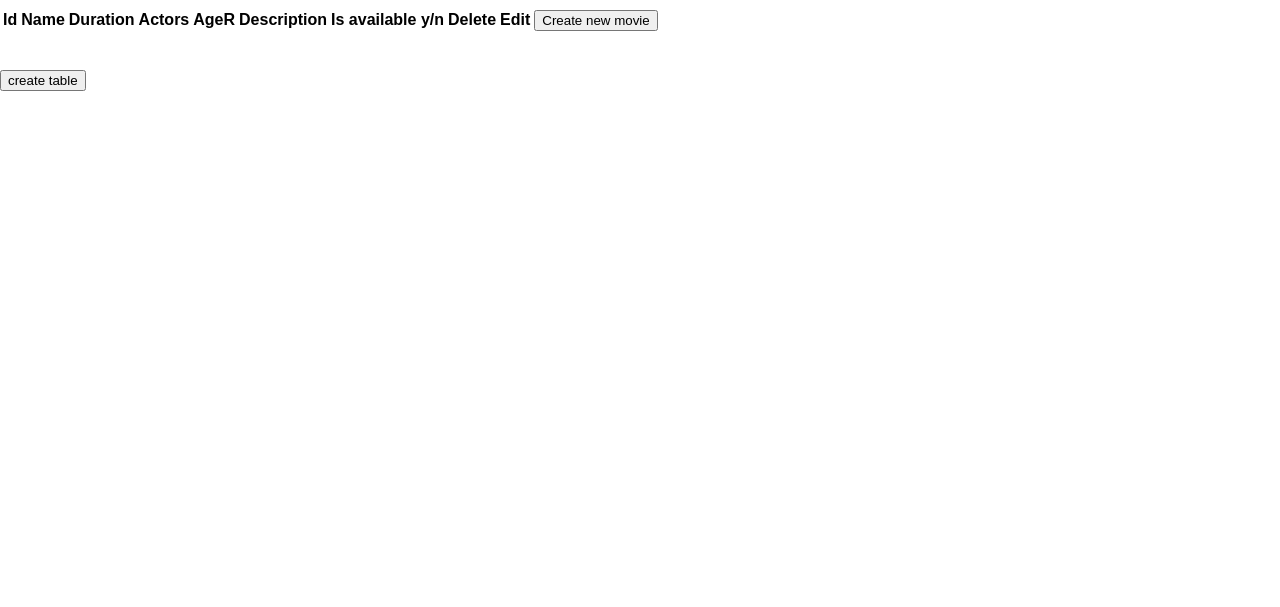
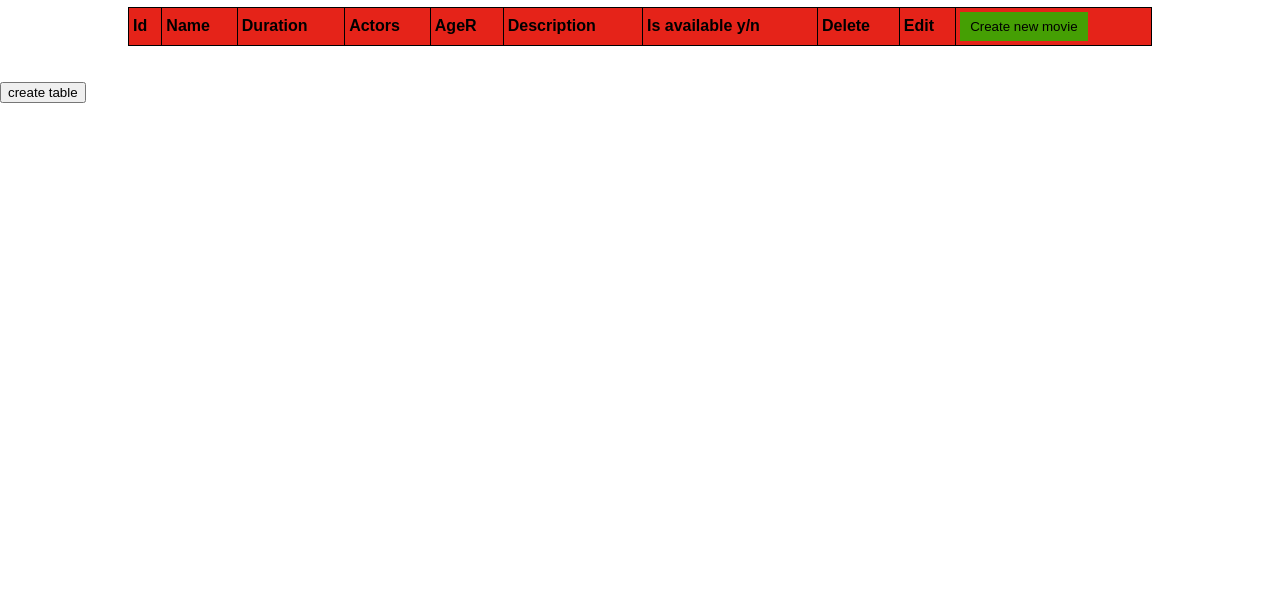
Before and after one commit to jona881a/KinoXPProjectFrontend, a plain HTML site: page htmljs/Movies.html in a window 1280 px wide. Shown: the part 193-800 px from the top of the page. Drawn offline with Linux system fonts and the light colour scheme.

```diff
--- a/htmljs/css/Tabel.css
+++ b/htmljs/css/Tabel.css
@@ -1,3 +1,39 @@
-.table {
+.table{
+    border-collapse: collapse;
+    width: 80%;
+    margin: auto;
+}
+th{
+    background-color:  #e52319;
+}
+td, th{
+    border: 1px solid black;
+    text-align: left;
+    padding: 4px;
+}
 
+tr:nth-child(even){
+    background: #e52319;
 }
+tr:nth-child(odd){
+    background: #ece9e3;
+}
+
+.btn{
+    border: none;
+    padding: 7px 10px;
+    text-align: center;
+    margin: auto;
+}
+
+.btn:hover{
+    box-shadow: 2px 2px #a40411;
+    cursor: pointer;
+}
+
+#btn-Create{
+    background-color: #459f04;
+}
+#btn-Create:hover{
+    background-color: #1c7a02;
+}
```
